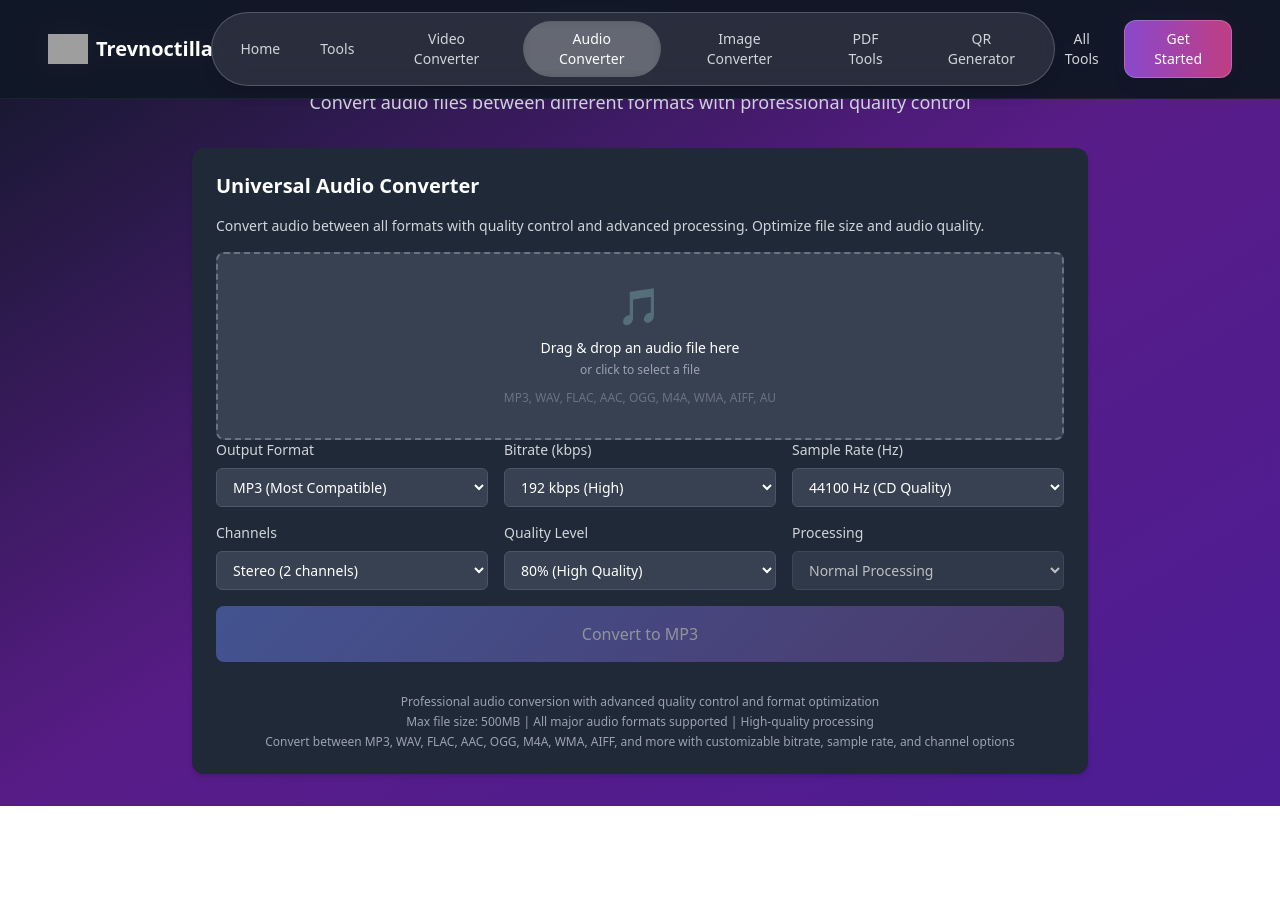
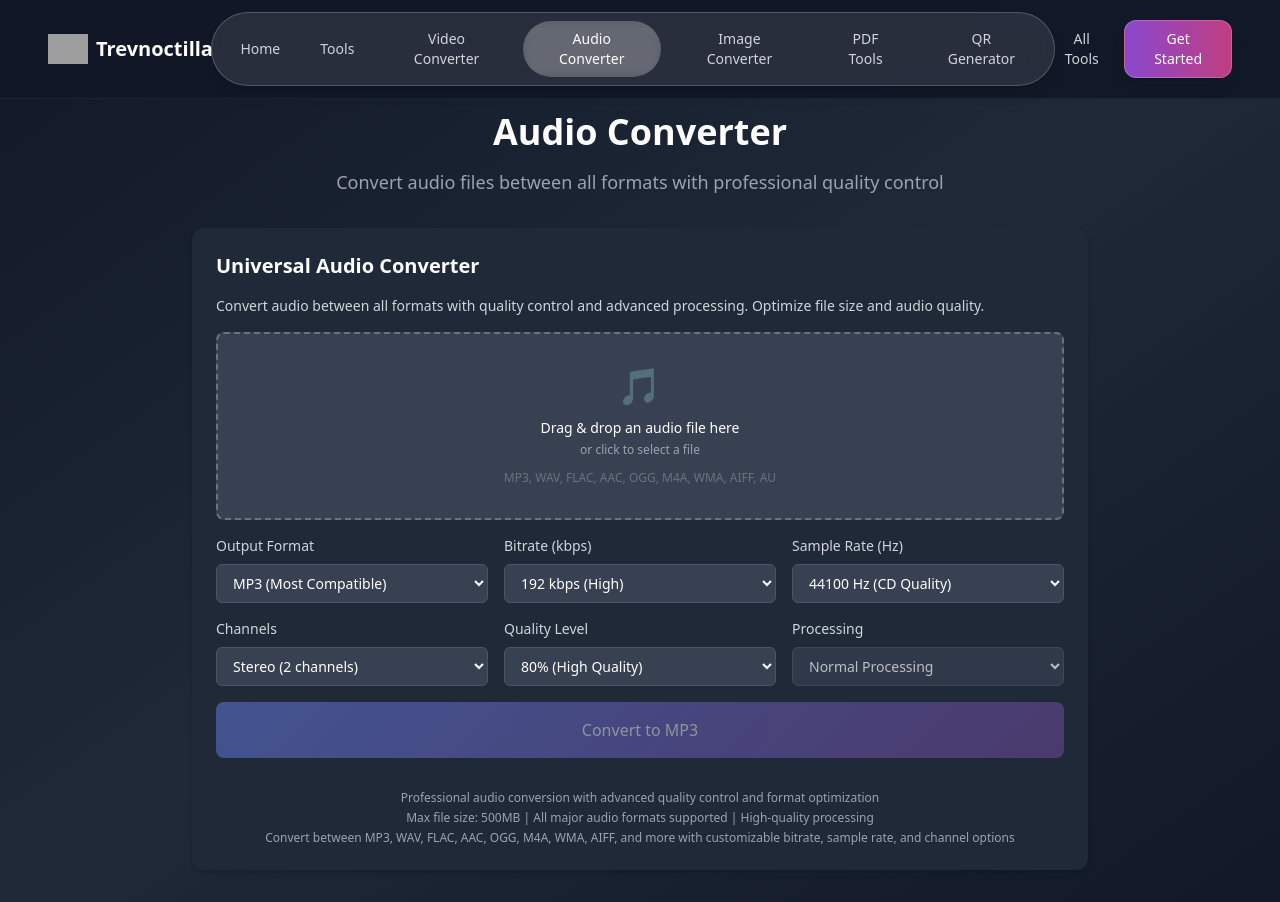
Before and after one commit to KodeKenobi/bizpilot, a Next.js app: page / in a window 1280 px wide. Both pictures are taken after a click on the button "Audio Converter". Before the commit the page ends 806 px from the top, so only its background shows below. Built offline with nearby package versions, Linux system fonts and the light colour scheme; grey boxes are pictures that could not be loaded.

Commit message:
Fix: Make Audio Converter page match Video Converter design - same background, layout, and structure for uniformity

```diff
--- a/components/pages/AudioConverterPage.tsx
+++ b/components/pages/AudioConverterPage.tsx
@@ -2,30 +2,36 @@
 
 import React, { useState } from "react";
 import { AudioConverterTool } from "./tools/pdf-tools/audio-converter/AudioConverterTool";
-import UniversalHeader from "@/components/layout/UniversalHeader";
 
 export default function AudioConverterPage() {
   const [uploadedFile, setUploadedFile] = useState<File | null>(null);
-  const [result, setResult] = useState<string | null>(null);
+  const [result, setResult] = useState<{
+    type: "success" | "error";
+    message: string;
+    data?: any;
+  } | null>(null);
   const [isProcessing, setIsProcessing] = useState(false);
 
   const handleFileUpload = (file: File) => {
     setUploadedFile(file);
+    setResult(null);
   };
 
   return (
-    <div className="min-h-screen bg-gradient-to-br from-gray-900 via-purple-900 to-violet-900">
-      <UniversalHeader />
+    <div className="min-h-screen bg-gradient-to-br from-gray-900 via-gray-800 to-gray-900 page-content">
       <div className="container mx-auto px-4 py-8">
+        {/* Header */}
         <div className="text-center mb-8">
-          <h1 className="text-3xl sm:text-4xl font-bold text-white mb-4">
+          <h1 className="text-4xl font-bold text-white mb-4">
             Audio Converter
           </h1>
-          <p className="text-gray-300 text-lg">
-            Convert audio files between different formats with professional quality control
+          <p className="text-gray-400 text-lg">
+            Convert audio files between all formats with professional quality control
           </p>
         </div>
 
+        {/* Main Content */}
+        <div className="max-w-4xl mx-auto">
           <AudioConverterTool
             uploadedFile={uploadedFile}
             setUploadedFile={setUploadedFile}
@@ -37,5 +43,6 @@ export default function AudioConverterPage() {
           />
         </div>
       </div>
+    </div>
   );
 }
--- a/components/pages/tools/pdf-tools/audio-converter/AudioConverterTool.tsx
+++ b/components/pages/tools/pdf-tools/audio-converter/AudioConverterTool.tsx
@@ -8,8 +8,18 @@ import MonetizationModal from "@/components/ui/MonetizationModal";
 interface AudioConverterToolProps {
   uploadedFile: File | null;
   setUploadedFile: (file: File | null) => void;
-  result: string | null;
-  setResult: (result: string | null) => void;
+  result: {
+    type: "success" | "error";
+    message: string;
+    data?: any;
+  } | null;
+  setResult: (
+    result: {
+      type: "success" | "error";
+      message: string;
+      data?: any;
+    } | null
+  ) => void;
   isProcessing: boolean;
   setIsProcessing: (processing: boolean) => void;
   handleFileUpload: (file: File) => void;
@@ -43,7 +53,9 @@ export const AudioConverterTool: React.FC<AudioConverterToolProps> = ({
   const [channels, setChannels] = useState("stereo");
   const [quality, setQuality] = useState(80);
   const [originalFileSize, setOriginalFileSize] = useState<number | null>(null);
-  const [convertedFileSize, setConvertedFileSize] = useState<number | null>(null);
+  const [convertedFileSize, setConvertedFileSize] = useState<number | null>(
+    null
+  );
 
   const onDrop = useCallback(
     (acceptedFiles: File[]) => {
@@ -82,7 +94,17 @@ export const AudioConverterTool: React.FC<AudioConverterToolProps> = ({
   const { getRootProps, getInputProps, isDragActive } = useDropzone({
     onDrop,
     accept: {
-      "audio/*": [".mp3", ".wav", ".flac", ".aac", ".ogg", ".m4a", ".wma", ".aiff", ".au"],
+      "audio/*": [
+        ".mp3",
+        ".wav",
+        ".flac",
+        ".aac",
+        ".ogg",
+        ".m4a",
+        ".wma",
+        ".aiff",
+        ".au",
+      ],
     },
     multiple: false,
   });
@@ -216,15 +238,15 @@ export const AudioConverterTool: React.FC<AudioConverterToolProps> = ({
         Universal Audio Converter
       </h3>
       <p className="text-xs sm:text-sm text-gray-300 mb-4">
-        Convert audio between all formats with quality control and advanced processing.
-        Optimize file size and audio quality.
+        Convert audio between all formats with quality control and advanced
+        processing. Optimize file size and audio quality.
       </p>
 
       <div
         {...getRootProps()}
-        className={`dropzone ${
-          isDragActive ? "dropzone-active" : ""
-        } ${file ? "dropzone-has-file" : ""}`}
+        className={`dropzone ${isDragActive ? "dropzone-active" : ""} ${
+          file ? "dropzone-has-file" : ""
+        }`}
       >
         <input {...getInputProps()} />
         <div className="text-center">
@@ -276,7 +298,7 @@ export const AudioConverterTool: React.FC<AudioConverterToolProps> = ({
         </div>
       )}
 
-      <div className="mb-4 grid grid-cols-1 sm:grid-cols-2 lg:grid-cols-3 gap-3 sm:gap-4">
+      <div className="mb-4 grid grid-cols-1 sm:grid-cols-2 lg:grid-cols-3 gap-3 sm:gap-4 mt-4">
         <div>
           <label className="block text-xs sm:text-sm font-medium text-gray-300 mb-1 sm:mb-2">
             Output Format
@@ -481,13 +503,16 @@ export const AudioConverterTool: React.FC<AudioConverterToolProps> = ({
 
       <div className="text-xs text-gray-400 text-center mt-4 space-y-1">
         <p>
-          Professional audio conversion with advanced quality control and format optimization
+          Professional audio conversion with advanced quality control and format
+          optimization
         </p>
         <p>
-          Max file size: 500MB | All major audio formats supported | High-quality processing
+          Max file size: 500MB | All major audio formats supported |
+          High-quality processing
         </p>
         <p className="hidden sm:block">
-          Convert between MP3, WAV, FLAC, AAC, OGG, M4A, WMA, AIFF, and more with customizable bitrate, sample rate, and channel options
+          Convert between MP3, WAV, FLAC, AAC, OGG, M4A, WMA, AIFF, and more
+          with customizable bitrate, sample rate, and channel options
         </p>
         <p className="sm:hidden">
           Convert between all major audio formats with quality control
```
Lines whose indentation alone changed are shown as unchanged.
